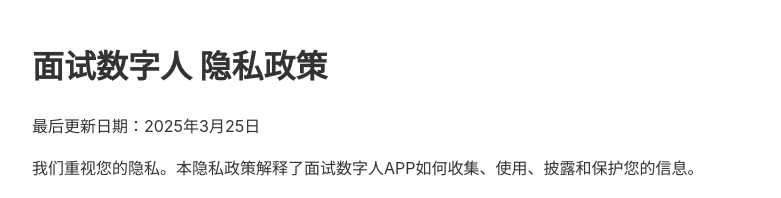
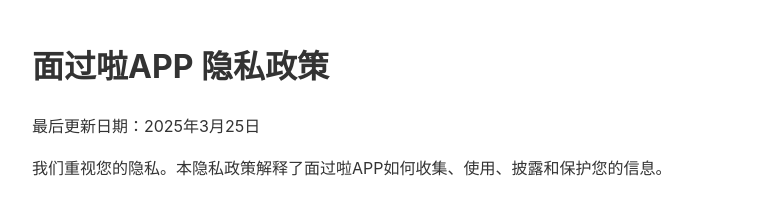
Before and after one commit to reality167/avatar-app-support, a plain HTML site: page privacy-policy.html in a window 1280 px wide. Shown: the top 198 px of the page, without its empty margins (208-989 px from the left). Drawn offline with Linux system fonts and the light colour scheme.

Commit message:
Update privacy-policy.html

```diff
--- a/privacy-policy.html
+++ b/privacy-policy.html
@@ -3,7 +3,7 @@
 <head>
     <meta charset="UTF-8">
     <meta name="viewport" content="width=device-width, initial-scale=1.0">
-    <title>面试数字人 - 隐私政策</title>
+    <title>面过啦APP - 隐私政策</title>
     <style>
         body {
             font-family: -apple-system, BlinkMacSystemFont, "Segoe UI", Roboto, Helvetica, Arial, sans-serif;
@@ -22,11 +22,11 @@
     </style>
 </head>
 <body>
-    <h1>面试数字人 隐私政策</h1>
+    <h1>面过啦APP 隐私政策</h1>
     <p>最后更新日期：2025年3月25日</p>
 
     <div class="section">
-        <p>我们重视您的隐私。本隐私政策解释了面试数字人APP如何收集、使用、披露和保护您的信息。</p>
+        <p>我们重视您的隐私。本隐私政策解释了面过啦APP如何收集、使用、披露和保护您的信息。</p>
     </div>
 
     <div class="section">
@@ -106,7 +106,7 @@
     </div>
 
     <footer>
-        <p>&copy; 2025 面试数字人 - 保留所有权利</p>
+        <p>&copy; 2025 面过啦APP - 保留所有权利</p>
     </footer>
 </body>
 </html>
```
